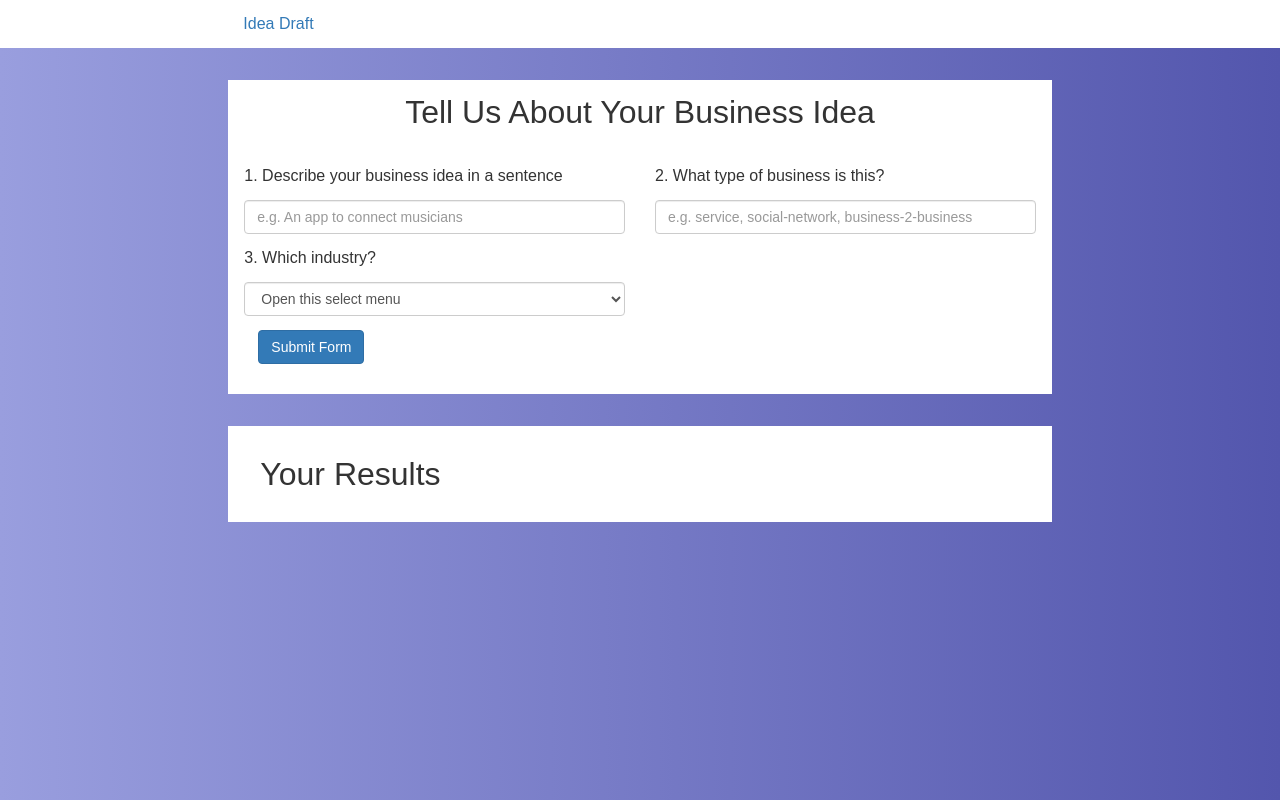
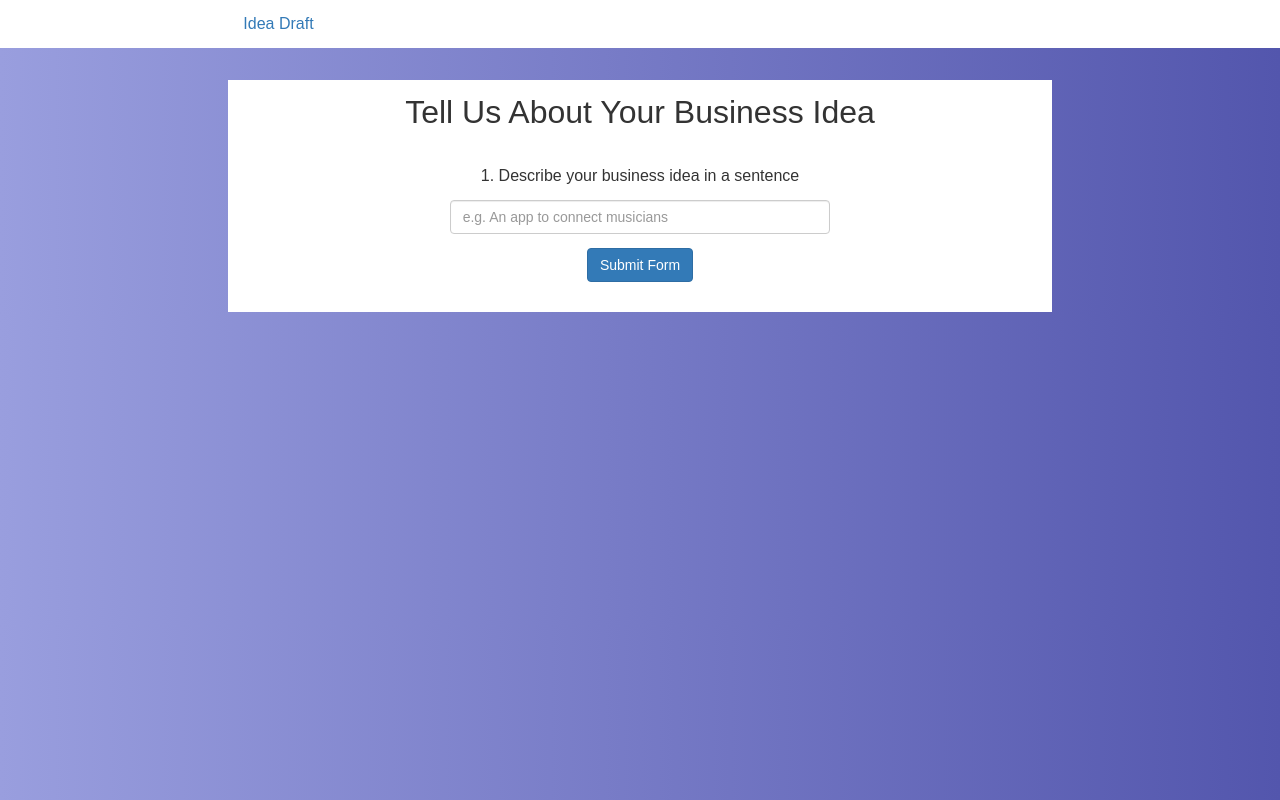
Before and after one commit to jirishus/idea-link, a website: page index.html in a window 1280 px wide. Drawn offline with nearby package versions, Linux system fonts and the light colour scheme.

Commit message:
results div setup

```diff
--- a/index.html
+++ b/index.html
@@ -41,17 +41,17 @@
       <form name="idea-form">
       <legend><h1>Tell Us About Your Business Idea</h1></legend>
         <div class="row">
-          <div class="col-md-6 question-field">
+          <div class="col-md-6 col-md-offset-3 question-field">
             <label for="idea-sentence">1. Describe your business idea in a sentence</label>
             <input id="idea-sentence" type="text" class="form-control" placeholder="e.g. An app to connect musicians" required>
           </div>
-          <div class="col-md-6 question-field">
+          <!-- <div class="col-md-6 question-field">
             <label for="idea-type">2. What type of business is this?</label>
             <input type="text" class="form-control" id="idea-type" placeholder="e.g. service, social-network, business-2-business">
-          </div>
+          </div> -->
          </div>
 
-         <div class="row">
+         <!-- <div class="row">
           <div class="col-md-6 question-field">
             <label>3. Which industry? </label>
             <select class="custom-select d-block my-3 form-control">
@@ -62,7 +62,7 @@
             </select>
           </div>
 
-         </div>
+         </div> -->
 
          <button class="btn btn-primary" type="submit">Submit Form</button>
 
@@ -84,7 +84,9 @@
 
   var ideaForm = document.forms['idea-form'];
   var loader = document.getElementById('loader');
+  var results = document.getElementById('results');
 
+  results.style.display = 'none';
   loader.style.display = 'none';
 
   ideaForm.onsubmit = function(evt) {
@@ -101,19 +103,17 @@
 
     loader.style.display = 'block';
 
-    var results = document.getElementById('results');
     var req = new XMLHttpRequest();
 
     req.onreadystatechange = function() {
       if (req.readyState === 4) {
         if (req.status === 200) {
 
-
-
           setTimeout(function() {
           loader.style.display = 'none';
           var userScore = JSON.parse(req.responseText);
           console.log(userScore);
+          results.style.display = 'block';
           results.innerHTML = '<p>Your Score : ' + userScore.totalNumRecords + '</p>'
 
           }, 2000);
--- a/sass/screen.scss
+++ b/sass/screen.scss
@@ -49,6 +49,7 @@ form[name="idea-form"] {
  background: $white;
  margin-top: 2em;
  padding: 1em;
+ text-align: center;
  legend {
     text-align: center;
  }
@@ -67,7 +68,7 @@ form[name="idea-form"] {
 }
 
 .loader {
- background: rgba(0,0,0,0.5);
+ background: rgba(0,0,0,0.4);
  position: absolute;
  height: 100%;
  width: 100%;
```
Also changed, not shown: stylesheets/screen.css.
